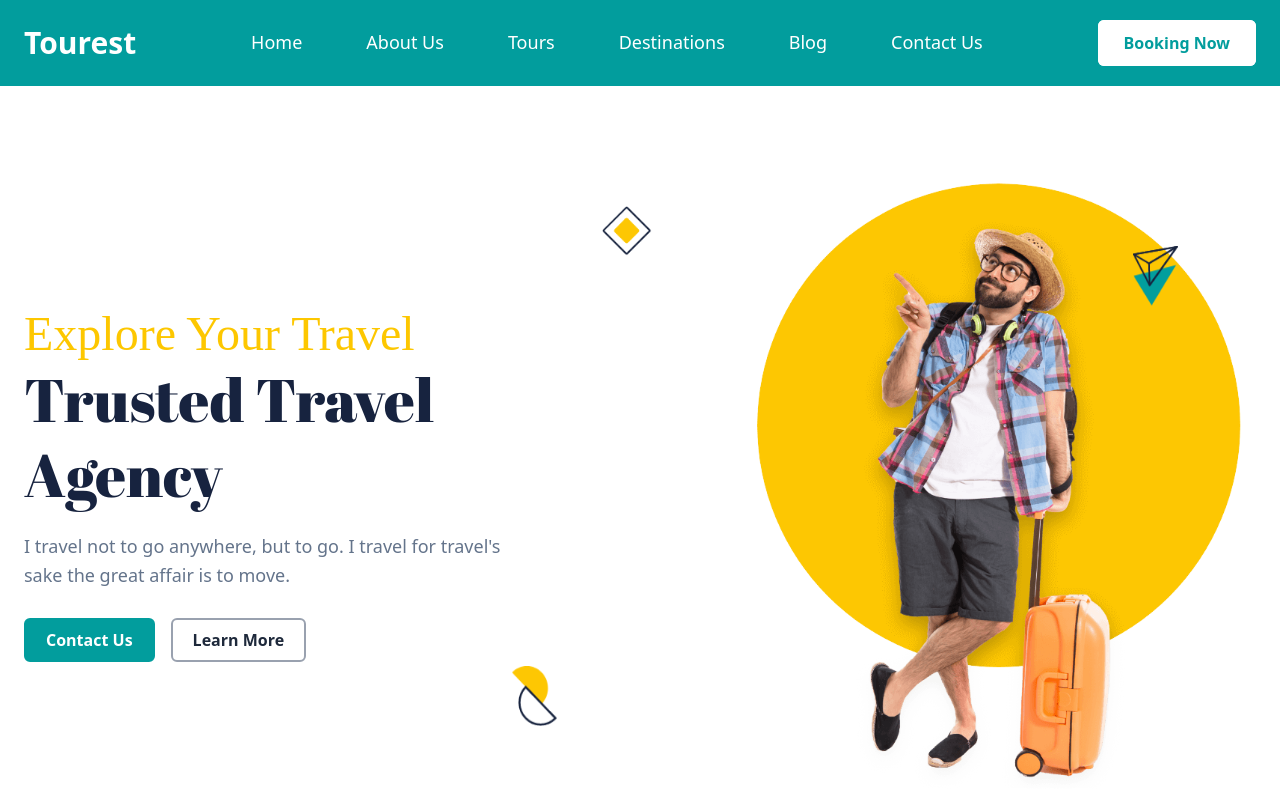
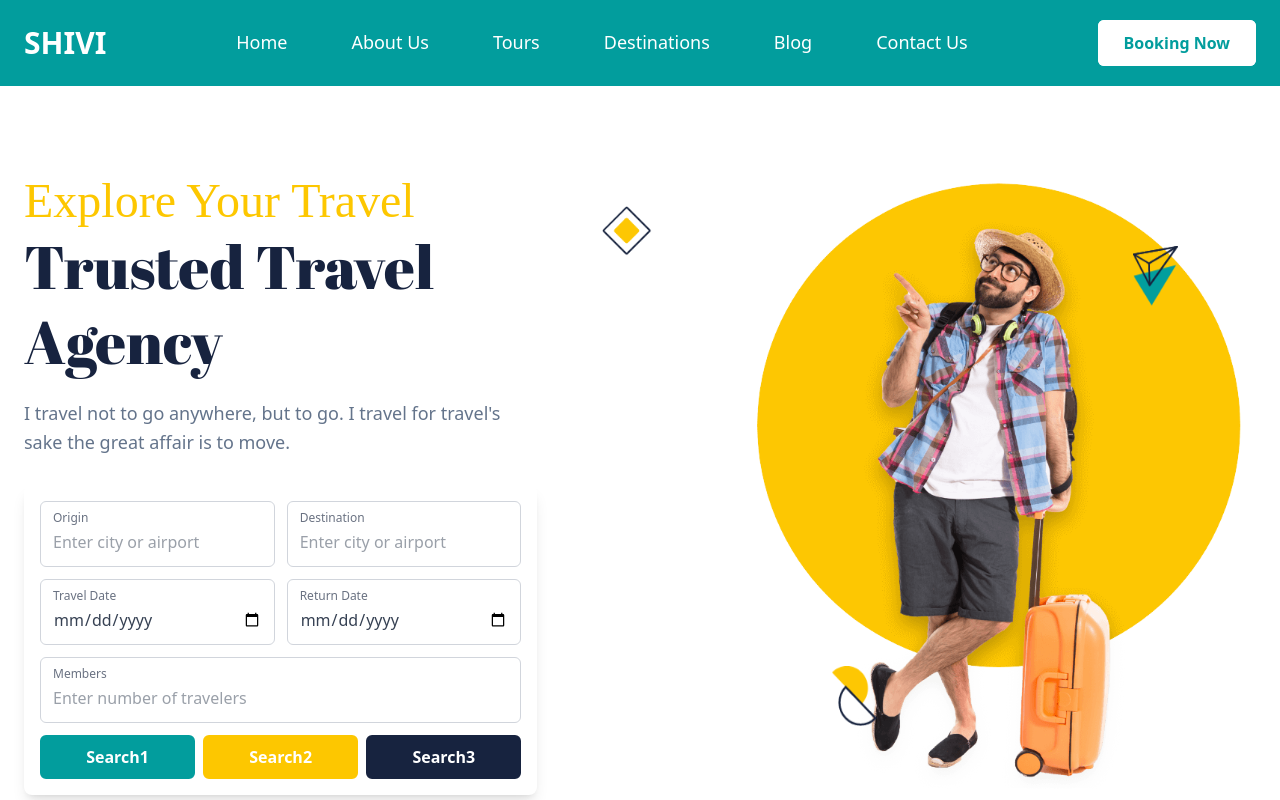
Before and after one commit to Samyaka13/shivi.ai, a React (Vite) app: page /home in a window 1280 px wide. Shown: the top 800 px of the page. Built offline with nearby package versions, Linux system fonts and the light colour scheme; a web font is replaced by a local one.

Commit message:
First diveyam Commit

```diff
--- a/src/Components/Auth/SignUp/SignUpPage.jsx
+++ b/src/Components/Auth/SignUp/SignUpPage.jsx
@@ -1,4 +1,4 @@
-import React, { useState } from 'react';
+import React, { useState, useEffect } from 'react';
 import { FaUser, FaEnvelope, FaLock, FaEye, FaEyeSlash, FaPhone } from 'react-icons/fa';
 import { Link } from 'react-router-dom';
 
@@ -13,6 +13,30 @@ const SignUp = () => {
   const [showPassword, setShowPassword] = useState(false);
   const [showConfirmPassword, setShowConfirmPassword] = useState(false);
   const [agreeTerms, setAgreeTerms] = useState(false);
+  const [passwordError, setPasswordError] = useState('');
+  const [confirmPasswordError, setConfirmPasswordError] = useState('');
+
+  const validatePassword = (password) => {
+    // Check if password has at least 8 characters
+    const hasMinLength = password.length >= 8;
+    // Check if password has at least one uppercase letter
+    const hasUppercase = /[A-Z]/.test(password);
+    // Check if password has at least one digit
+    const hasDigit = /\d/.test(password);
+    // Check if password has at least one special character
+    const hasSpecial = /[!@#$%^&*()_+\-=\[\]{};':"\\|,.<>\/?]/.test(password);
+
+    if (!hasMinLength) {
+      return 'Password must be at least 8 characters long';
+    } else if (!hasUppercase) {
+      return 'Password must contain at least one uppercase letter';
+    } else if (!hasDigit) {
+      return 'Password must contain at least one digit';
+    } else if (!hasSpecial) {
+      return 'Password must contain at least one special character';
+    }
+    return '';
+  };
 
   const handleChange = (e) => {
     const { name, value } = e.target;
@@ -20,10 +44,45 @@ const SignUp = () => {
       ...formData,
       [name]: value
     });
+
+    // Validate password as user types
+    if (name === 'password') {
+      setPasswordError(validatePassword(value));
+
+      // Also check if confirm password matches
+      if (formData.confirmPassword && value !== formData.confirmPassword) {
+        setConfirmPasswordError('Passwords do not match');
+      } else {
+        setConfirmPasswordError('');
+      }
+    }
+
+    // Validate confirm password as user types
+    if (name === 'confirmPassword') {
+      if (value !== formData.password) {
+        setConfirmPasswordError('Passwords do not match');
+      } else {
+        setConfirmPasswordError('');
+      }
+    }
   };
 
   const handleSubmit = (e) => {
     e.preventDefault();
+
+    // Validate password before submission
+    const passwordValidationError = validatePassword(formData.password);
+
+    if (passwordValidationError) {
+      setPasswordError(passwordValidationError);
+      return;
+    }
+
+    if (formData.password !== formData.confirmPassword) {
+      setConfirmPasswordError('Passwords do not match');
+      return;
+    }
+
     // Form submission would connect to your existing backend
     console.log('Sign up attempt with:', formData);
   };
@@ -120,7 +179,11 @@ const SignUp = () => {
                     name="password"
                     value={formData.password}
                     onChange={handleChange}
-                    className="w-full pl-10 pr-10 py-3 border border-gray-300 rounded-md focus:outline-none focus:ring-2 focus:ring-teal-600 focus:border-transparent"
+                    className={`w-full pl-10 pr-10 py-3 border ${
+                      passwordError ? 'border-red-500' : 'border-gray-300'
+                    } rounded-md focus:outline-none focus:ring-2 ${
+                      passwordError ? 'focus:ring-red-500' : 'focus:ring-teal-600'
+                    } focus:border-transparent`}
                     placeholder="••••••••"
                     required
                   />
@@ -134,6 +197,12 @@ const SignUp = () => {
                     </button>
                   </div>
                 </div>
+                {passwordError && (
+                  <p className="mt-1 text-sm text-red-600">{passwordError}</p>
+                )}
+                <p className="mt-1 text-sm text-gray-500">
+                  Password must be at least 8 characters long and contain at least one uppercase letter, one digit, and one special character.
+                </p>
               </div>
 
               <div className="mb-6">
@@ -150,7 +219,11 @@ const SignUp = () => {
                     name="confirmPassword"
                     value={formData.confirmPassword}
                     onChange={handleChange}
-                    className="w-full pl-10 pr-10 py-3 border border-gray-300 rounded-md focus:outline-none focus:ring-2 focus:ring-teal-600 focus:border-transparent"
+                    className={`w-full pl-10 pr-10 py-3 border ${
+                      confirmPasswordError ? 'border-red-500' : 'border-gray-300'
+                    } rounded-md focus:outline-none focus:ring-2 ${
+                      confirmPasswordError ? 'focus:ring-red-500' : 'focus:ring-teal-600'
+                    } focus:border-transparent`}
                     placeholder="••••••••"
                     required
                   />
@@ -164,6 +237,9 @@ const SignUp = () => {
                     </button>
                   </div>
                 </div>
+                {confirmPasswordError && (
+                  <p className="mt-1 text-sm text-red-600">{confirmPasswordError}</p>
+                )}
               </div>
 
               <div className="mb-6">
--- a/src/Components/Header/headerpage.jsx
+++ b/src/Components/Header/headerpage.jsx
@@ -11,7 +11,7 @@ const Header = () => {
     <header className="bg-viridian-green py-5 relative">
       <div className="container mx-auto px-6 flex justify-between items-center">
         {/* Logo */}
-        <a href="#" className="text-white text-3xl font-semibold">Tourest</a>
+        <a href="#" className="text-white text-3xl font-semibold">SHIVI</a>
 
         {/* Mobile Menu Button */}
         <button
--- a/src/Components/Hero/heropage.jsx
+++ b/src/Components/Hero/heropage.jsx
@@ -10,16 +10,88 @@ const Hero = () => {
         <div className="md:w-1/2 lg:w-5/12 space-y-4 md:space-y-5">
           <p className="text-yellow-400 text-2xl mb-1 md:text-5xl font-['Comforter_Brush']">Explore Your Travel</p>
 
-          <h2 className=" text-oxford-blue text-4xl md:text-5xl lg:text-6xl font-['Abril_Fatface'] font-medium leading-tight">Trusted Travel Agency</h2>
+          <h2 className="text-oxford-blue text-4xl md:text-5xl lg:text-6xl font-['Abril_Fatface'] font-medium leading-tight">Trusted Travel Agency</h2>
 
           <p className="text-[#64748b] text-base md:text-lg leading-relaxed max-w-lg">
             I travel not to go anywhere, but to go. I travel for travel's sake the great affair is to move.
           </p>
 
-          <div className="flex flex-wrap gap-4 pt-2">
-            <a href="#" className="bg-viridian-green text-white font-bold py-2 px-5 rounded-md border-2 border-viridian-green hover:bg-transparent hover:text-viridian-green transition-colors">Contact Us</a>
+          {/* Search bar with 5 inputs */}
+          <div className="pt-2">
+            <div className="bg-white rounded-lg shadow-lg p-4">
+              <div className="grid grid-cols-1 md:grid-cols-2 gap-3 mb-3">
+                {/* Origin */}
+                <div className="border border-gray-300 rounded-md overflow-hidden">
+                  <div className="flex flex-col px-3 py-2">
+                    <label className="text-xs text-gray-500 font-medium">Origin</label>
+                    <input
+                      type="text"
+                      placeholder="Enter city or airport"
+                      className="w-full py-1 focus:outline-none text-gray-700"
+                    />
+                  </div>
+                </div>
 
-            <a href="#" className="text-[#1e293b] py-2 px-5 rounded-md border-2 border-gray-400 hover:border-viridian-green hover:text-viridian-green transition-colors font-bold">Learn More</a>
+                {/* Destination */}
+                <div className="border border-gray-300 rounded-md overflow-hidden">
+                  <div className="flex flex-col px-3 py-2">
+                    <label className="text-xs text-gray-500 font-medium">Destination</label>
+                    <input
+                      type="text"
+                      placeholder="Enter city or airport"
+                      className="w-full py-1 focus:outline-none text-gray-700"
+                    />
+                  </div>
+                </div>
+
+                {/* Travel Date */}
+                <div className="border border-gray-300 rounded-md overflow-hidden">
+                  <div className="flex flex-col px-3 py-2">
+                    <label className="text-xs text-gray-500 font-medium">Travel Date</label>
+                    <input
+                      type="date"
+                      className="w-full py-1 focus:outline-none text-gray-700"
+                    />
+                  </div>
+                </div>
+
+                {/* Return Date */}
+                <div className="border border-gray-300 rounded-md overflow-hidden">
+                  <div className="flex flex-col px-3 py-2">
+                    <label className="text-xs text-gray-500 font-medium">Return Date</label>
+                    <input
+                      type="date"
+                      className="w-full py-1 focus:outline-none text-gray-700"
+                    />
+                  </div>
+                </div>
+
+                {/* Members */}
+                <div className="border border-gray-300 rounded-md overflow-hidden md:col-span-2">
+                  <div className="flex flex-col px-3 py-2">
+                    <label className="text-xs text-gray-500 font-medium">Members</label>
+                    <input
+                      type="number"
+                      min="1"
+                      placeholder="Enter number of travelers"
+                      className="w-full py-1 focus:outline-none text-gray-700"
+                    />
+                  </div>
+                </div>
+              </div>
+
+              <div className="flex flex-wrap gap-2">
+                <button className="bg-viridian-green text-white font-bold py-2 px-5 rounded-md border-2 border-viridian-green hover:bg-transparent hover:text-viridian-green transition-colors flex-1">
+                  Search1
+                </button>
+                <button className="bg-yellow-400 text-white font-bold py-2 px-5 rounded-md border-2 border-yellow-400 hover:bg-transparent hover:text-yellow-400 transition-colors flex-1">
+                  Search2
+                </button>
+                <button className="bg-oxford-blue text-white font-bold py-2 px-5 rounded-md border-2 border-oxford-blue hover:bg-transparent hover:text-oxford-blue transition-colors flex-1">
+                  Search3
+                </button>
+              </div>
+            </div>
           </div>
         </div>
 
@@ -36,7 +108,7 @@ const Hero = () => {
       {/* Decorative shapes */}
       <img src={image1} alt="" className="hidden lg:block absolute w-[50px] h-[50px] top-[15%] left-[47%] animate-spin-slow" aria-hidden="true" />
       <img src={image2} alt="" className="hidden lg:block absolute w-[45px] h-[60px] top-[20%] right-[8%] animate-spin-slow" aria-hidden="true" />
-      <img src={image3} alt="" className="hidden lg:block absolute w-[45px] h-[60px] left-[40%] bottom-[20%] animate-spin-slow animation-delay-500" aria-hidden="true" />
+      <img src={image3} alt="" className="hidden lg:block absolute w-[45px] h-[60px] left-[65%] bottom-[20%] animate-spin-slow animation-delay-500" aria-hidden="true" />
     </section>
   );
 };
```
Also changed, not shown: src/Components/Auth/Signin/SignIn.jsx (deleted, +0 -34 lines).
